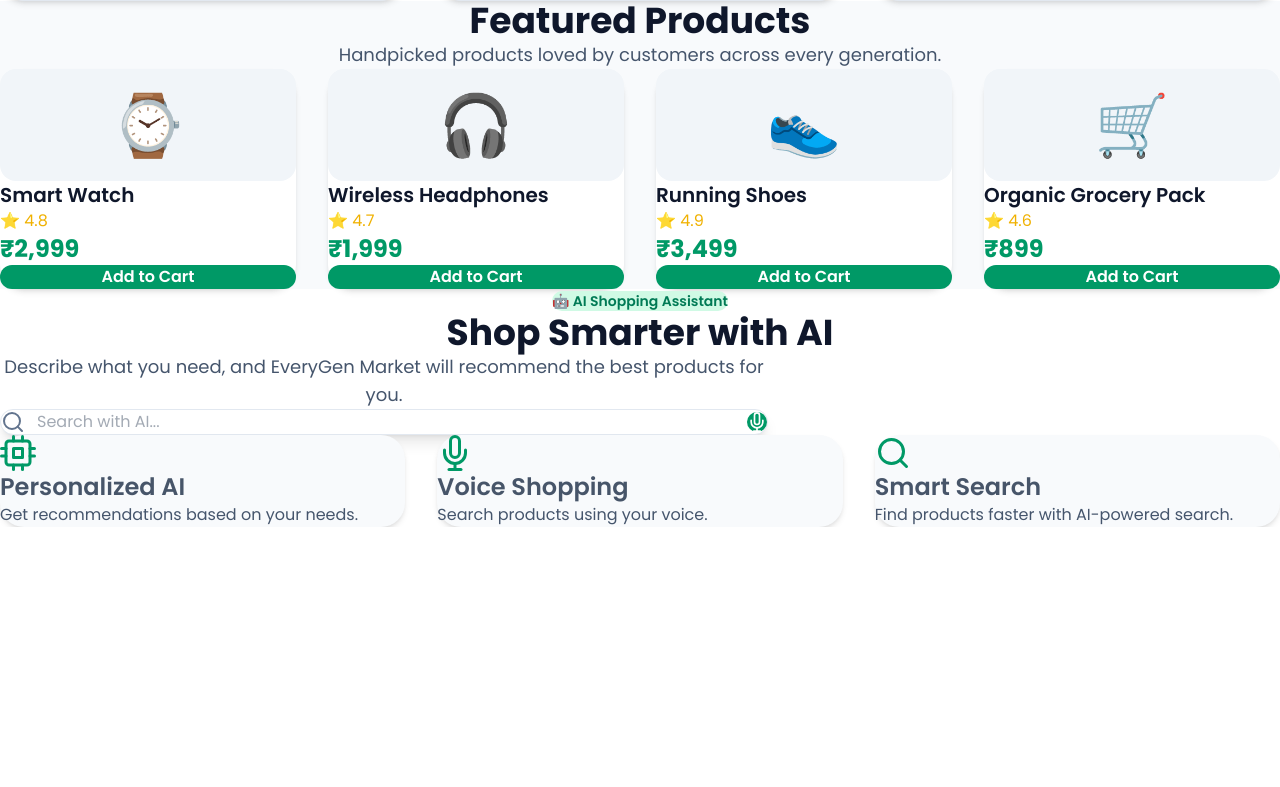
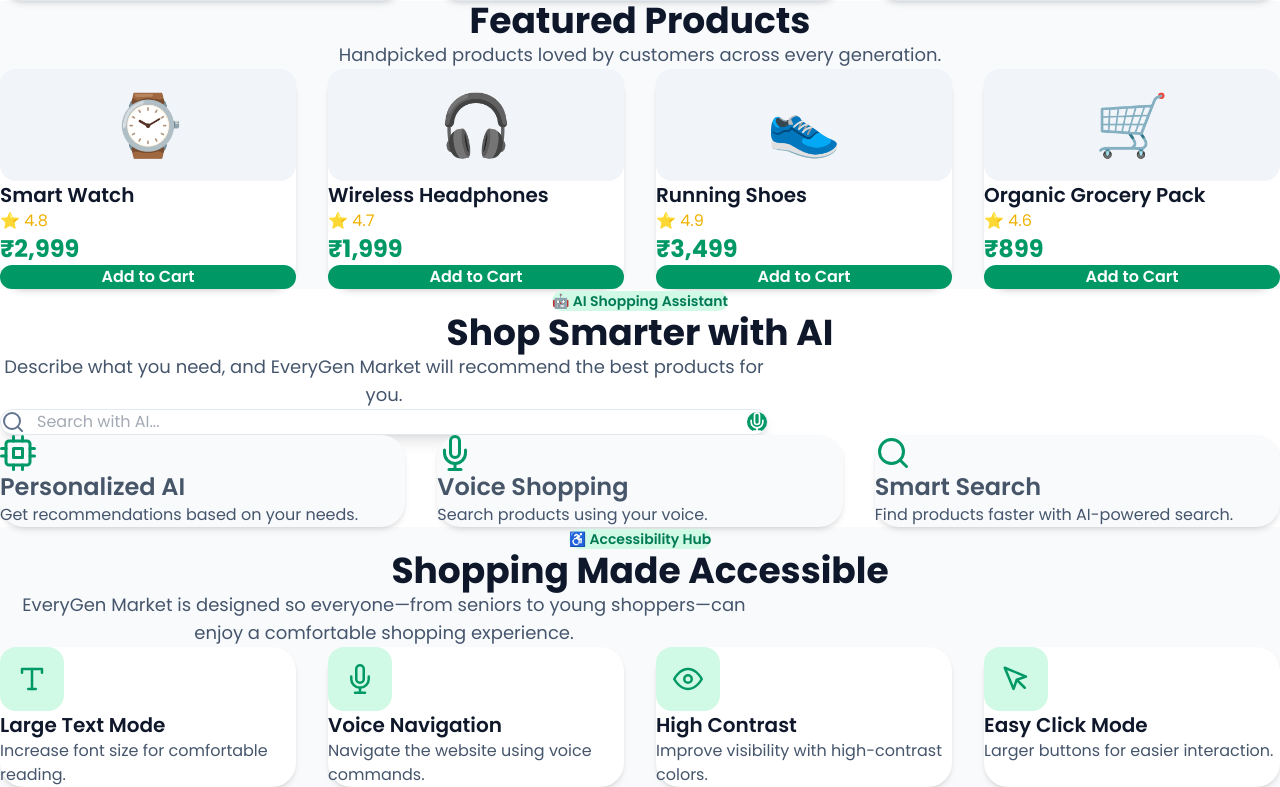
Before and after one commit to Anushka120506/EveryGen-Market, a React (Vite) app in the folder client/: page / in a window 1280 px wide. Shown: the part 656-1443 px from the top of the page. Before the commit the page ends 1183 px from the top, so only its background shows below. Built offline with nearby package versions, Linux system fonts and the light colour scheme.

Commit message:
feat: add accessibility hub section

```diff
--- a/client/src/App.tsx
+++ b/client/src/App.tsx
@@ -3,6 +3,7 @@
 import Categories from "./components/home/Categories/Categories";
 import FeaturedProducts from "./components/home/FeaturedProducts/FeaturedProducts";
 import AIAssistant from "./components/home/AIAssistant/AIAssistant";
+import Accessibility from "./components/home/Accessibility/Accessibility";
 
 function App() {
   return (
@@ -12,6 +13,7 @@
       <Categories />
       <FeaturedProducts />
       <AIAssistant />
+      <Accessibility />
     </>
   );
 }
--- /dev/null
+++ b/client/src/components/home/Accessibility/Accessibility.tsx
@@ -0,0 +1,89 @@
+import {
+  FiEye,
+  FiMic,
+  FiType,
+  FiMousePointer,
+} from "react-icons/fi";
+
+const features = [
+  {
+    title: "Large Text Mode",
+    description:
+      "Increase font size for comfortable reading.",
+    icon: FiType,
+  },
+  {
+    title: "Voice Navigation",
+    description:
+      "Navigate the website using voice commands.",
+    icon: FiMic,
+  },
+  {
+    title: "High Contrast",
+    description:
+      "Improve visibility with high-contrast colors.",
+    icon: FiEye,
+  },
+  {
+    title: "Easy Click Mode",
+    description:
+      "Larger buttons for easier interaction.",
+    icon: FiMousePointer,
+  },
+];
+
+const Accessibility = () => {
+  return (
+    <section className="bg-slate-50 py-20">
+      <div className="mx-auto max-w-7xl px-6">
+
+        <div className="text-center">
+
+          <span className="rounded-full bg-emerald-100 px-4 py-2 text-sm font-semibold text-emerald-700">
+            ♿ Accessibility Hub
+          </span>
+
+          <h2 className="mt-6 text-4xl font-bold text-slate-900">
+            Shopping Made Accessible
+          </h2>
+
+          <p className="mx-auto mt-4 max-w-3xl text-lg text-slate-600">
+            EveryGen Market is designed so everyone—from seniors to
+            young shoppers—can enjoy a comfortable shopping experience.
+          </p>
+
+        </div>
+
+        <div className="mt-14 grid gap-8 md:grid-cols-2 lg:grid-cols-4">
+
+          {features.map((feature) => {
+            const Icon = feature.icon;
+
+            return (
+              <div
+                key={feature.title}
+                className="rounded-3xl bg-white p-8 shadow-md transition duration-300 hover:-translate-y-2 hover:shadow-xl"
+              >
+                <div className="mb-6 flex h-16 w-16 items-center justify-center rounded-2xl bg-emerald-100">
+                  <Icon className="text-3xl text-emerald-600" />
+                </div>
+
+                <h3 className="text-xl font-semibold text-slate-900">
+                  {feature.title}
+                </h3>
+
+                <p className="mt-3 text-slate-600">
+                  {feature.description}
+                </p>
+              </div>
+            );
+          })}
+
+        </div>
+
+      </div>
+    </section>
+  );
+};
+
+export default Accessibility;
```
